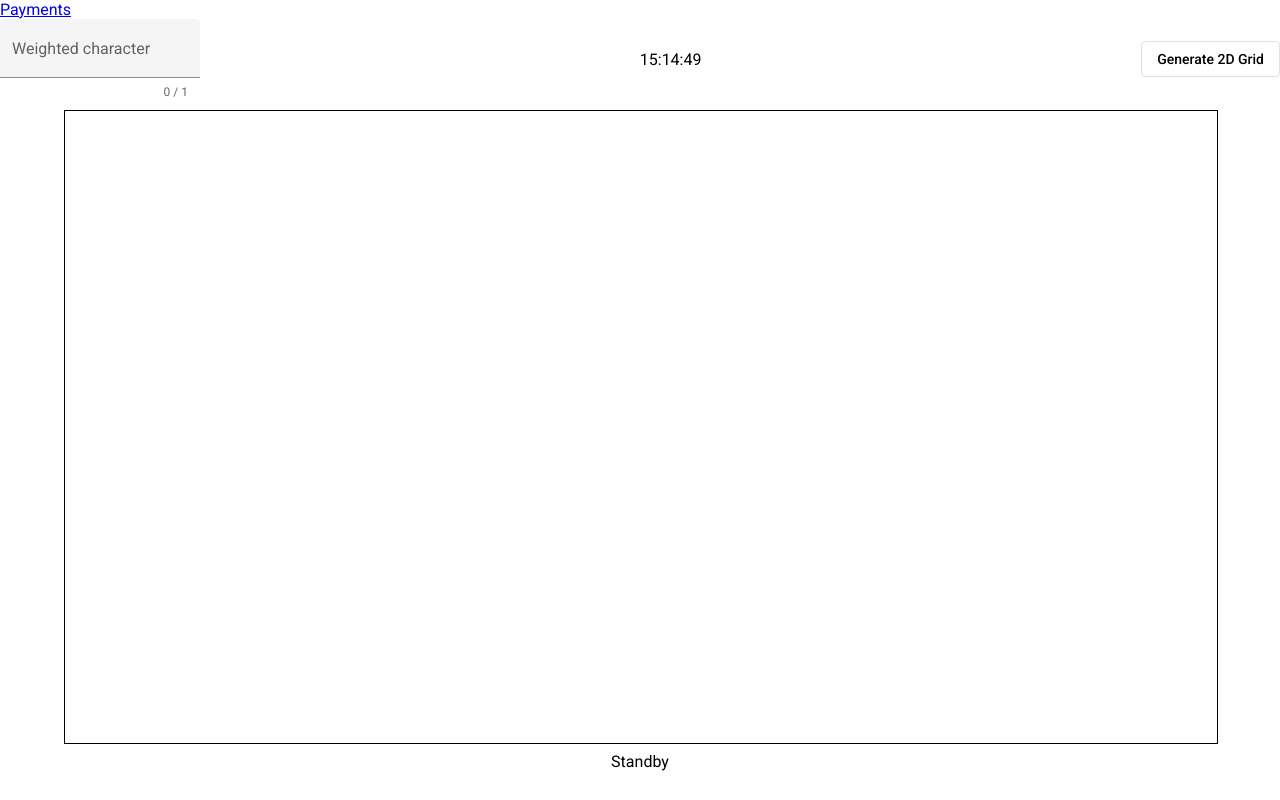
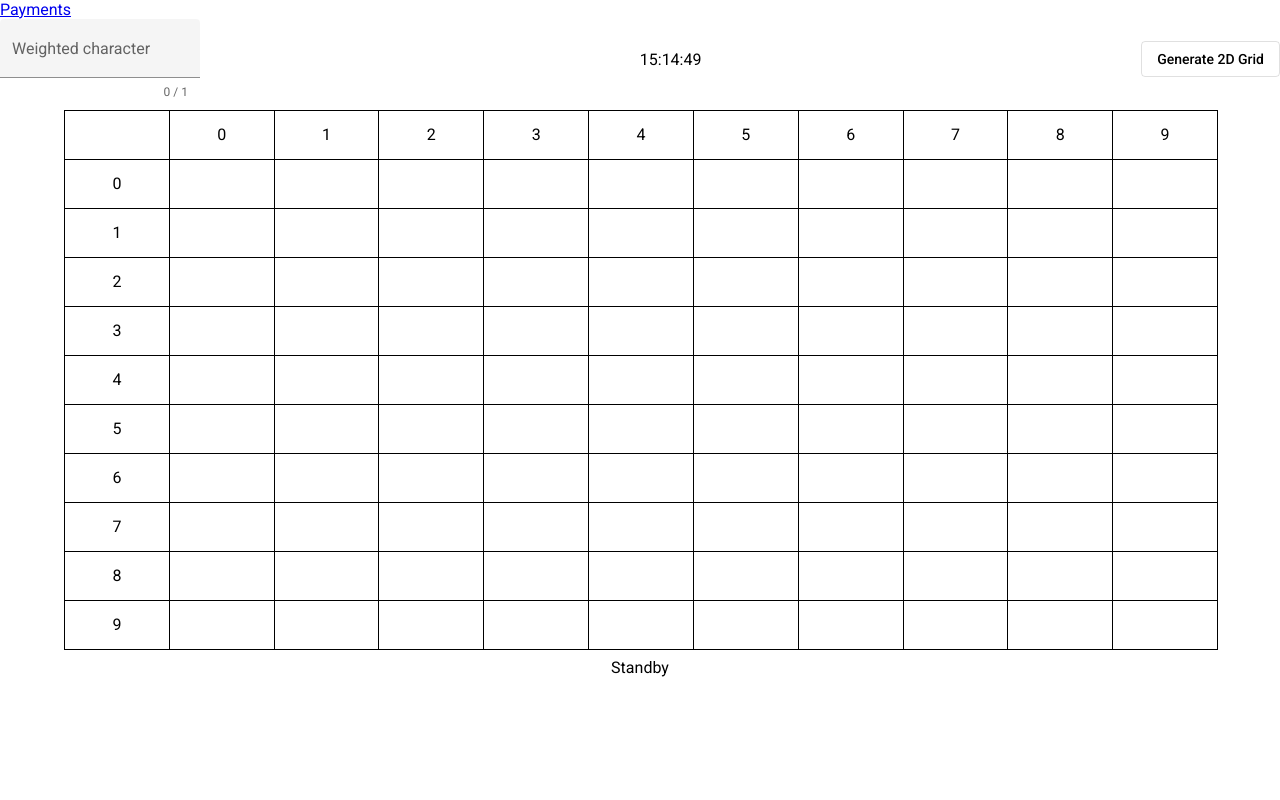
Before and after one commit to Xylios13/altar.io-challenge, an Angular app: page /generator in a window 1280 px wide. Built offline with nearby package versions, Linux system fonts and the light colour scheme.

Commit message:
Initialize generator properties based on grid.service

```diff
--- a/src/app/generator/generator.component.ts
+++ b/src/app/generator/generator.component.ts
@@ -47,9 +47,6 @@ export class GeneratorComponent implements OnInit {
     generation$ = new Subject<void>();
 
     constructor(private gridService: GridService, private timeService: TimeService) {
-    }
-
-    ngOnInit(): void {
 	this.timeService.time$.subscribe({
 	    next: (time: Date) => { this.time = time }
 	});
@@ -57,6 +54,11 @@ export class GeneratorComponent implements OnInit {
 	    next: (grid: Grid) => { this.grid = grid, this.code = grid.getCode() }
 	});
 	this.weightedCharacterFormControl.setValue('');
+    }
+
+    ngOnInit(): void {
+	this.grid = this.gridService.getGrid();
+	this.weightedCharacterFormControl.setValue(this.gridService.weightedCharacter);
     }
 
     getColumns(): number {
```
